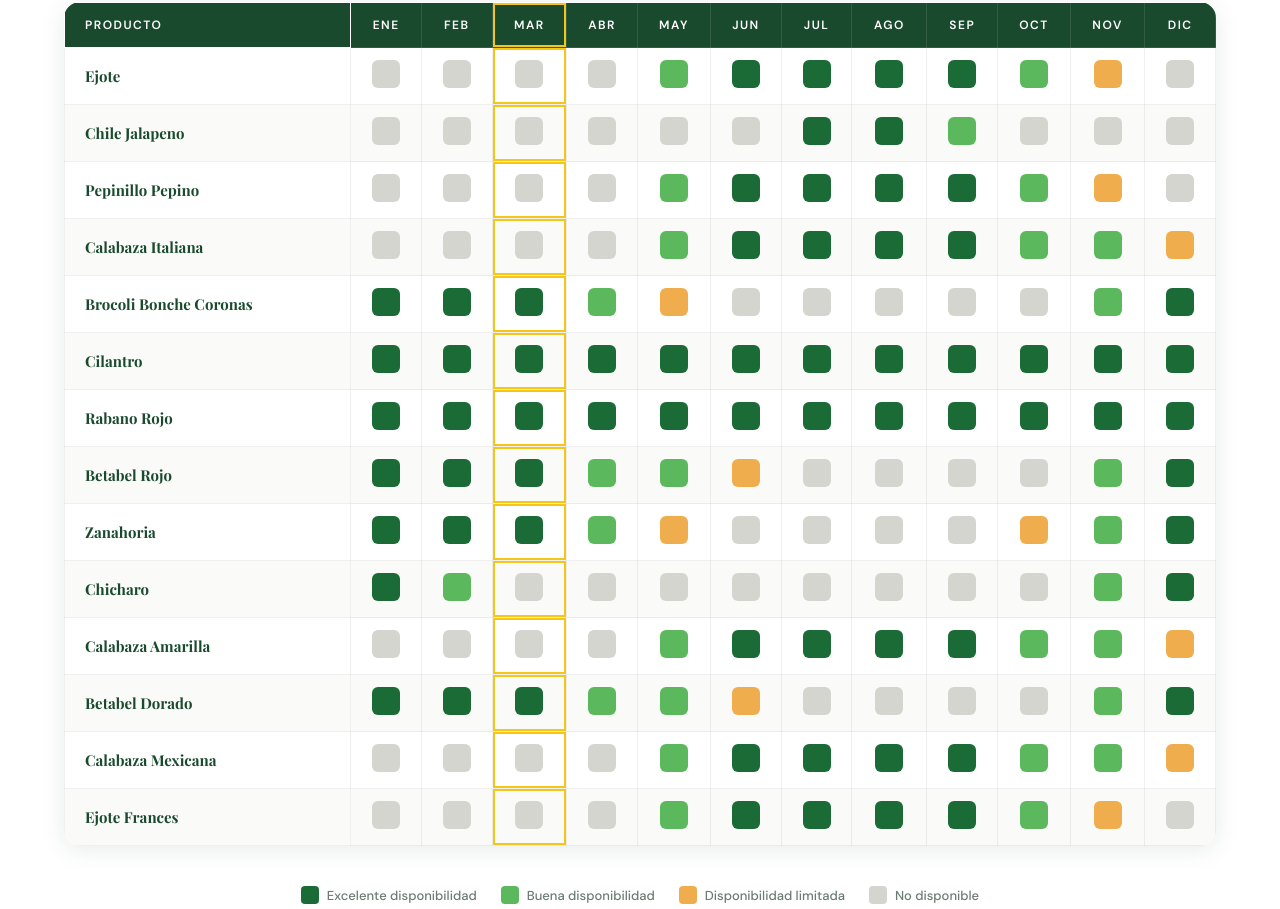
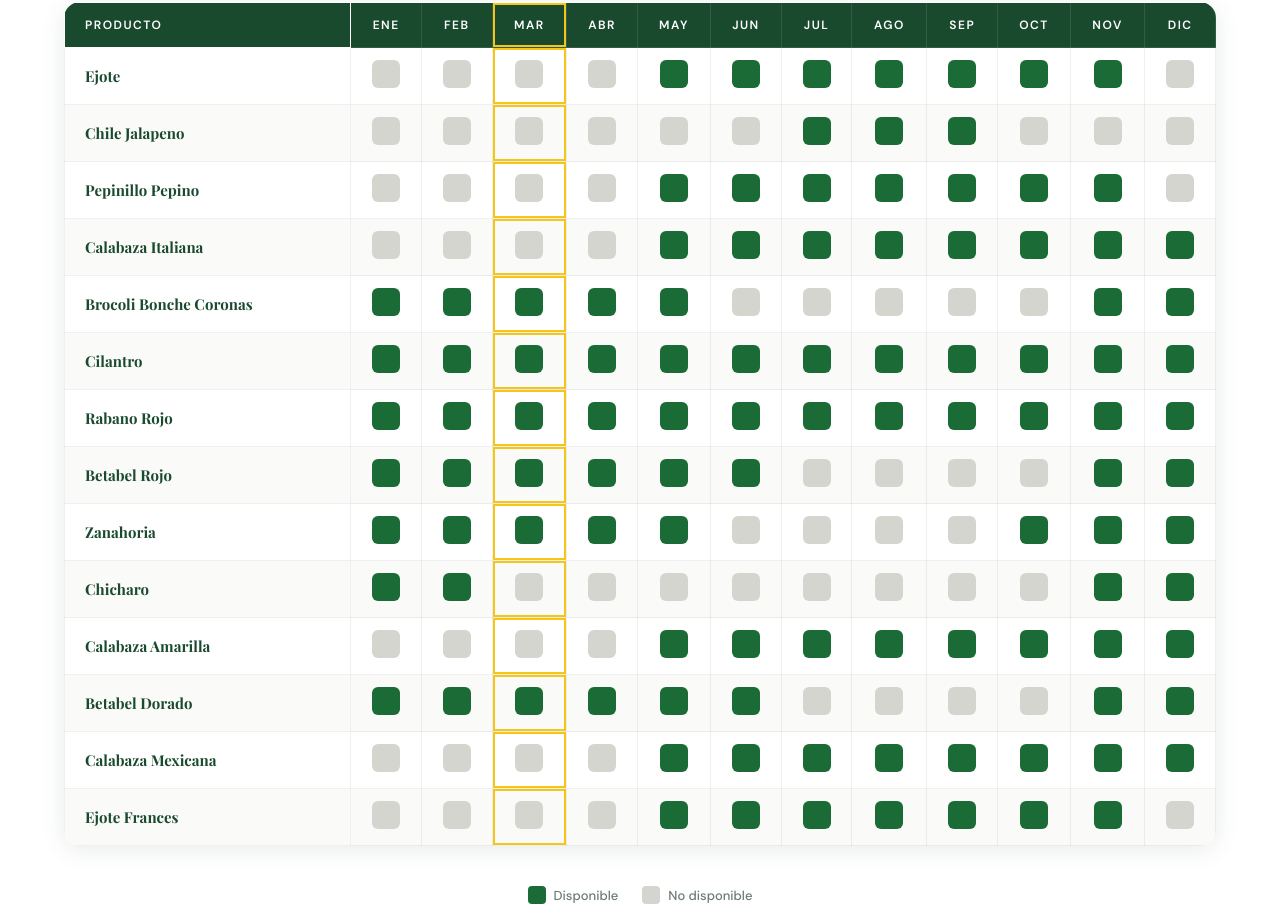
Before and after one commit to ozcarprez/colonet-website, a plain HTML site: page index.html in a window 1280 px wide. Shown: the part 1691-2600 px from the top of the page. Drawn offline with nearby package versions, Linux system fonts and the light colour scheme; a web font is replaced by a local one.

Commit message:
Simplificar tabla de disponibilidad a solo 2 niveles: disponible y no disponible
Co-Authored-By: Claude Opus 4.6 <noreply@anthropic.com>

```diff
--- a/index.html
+++ b/index.html
@@ -262,9 +262,7 @@ footer{background:var(--black);color:rgba(255,255,255,0.6);padding:70px 8% 36px;
 .availability-table tbody tr:nth-child(even) td:first-child{background:#fafaf8;}
 .availability-table tbody tr:nth-child(even){background:#fafaf8;}
 .avail-cell{display:inline-block;width:28px;height:28px;border-radius:6px;}
-.avail-excellent{background:#1a6b35;}
-.avail-good{background:#5cb85c;}
-.avail-limited{background:#f0ad4e;}
+.avail-excellent,.avail-good,.avail-limited{background:#1a6b35;}
 .avail-none{background:#d5d5d0;}
 .availability-legend{display:flex;justify-content:center;gap:24px;flex-wrap:wrap;margin-top:10px;margin-bottom:20px;}
 .legend-item{display:flex;align-items:center;gap:8px;font-size:13px;color:var(--gray);font-weight:500;}
@@ -605,15 +603,7 @@ footer{background:var(--black);color:rgba(255,255,255,0.6);padding:70px 8% 36px;
   <div class="availability-legend reveal">
     <div class="legend-item">
       <span class="legend-color avail-excellent"></span>
-      <span data-es="Excelente disponibilidad" data-en="Excellent availability">Excelente disponibilidad</span>
-    </div>
-    <div class="legend-item">
-      <span class="legend-color avail-good"></span>
-      <span data-es="Buena disponibilidad" data-en="Good availability">Buena disponibilidad</span>
-    </div>
-    <div class="legend-item">
-      <span class="legend-color avail-limited"></span>
-      <span data-es="Disponibilidad limitada" data-en="Limited availability">Disponibilidad limitada</span>
+      <span data-es="Disponible" data-en="Available">Disponible</span>
     </div>
     <div class="legend-item">
       <span class="legend-color avail-none"></span>
```
